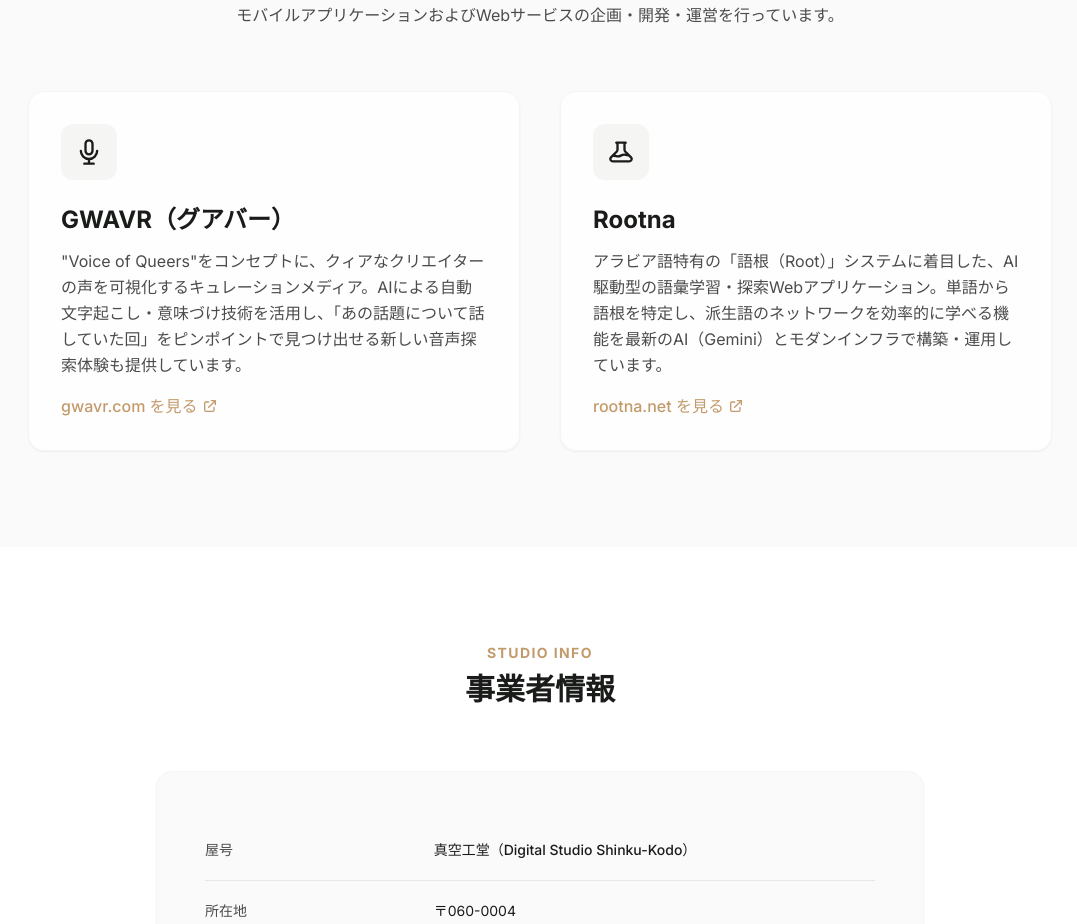
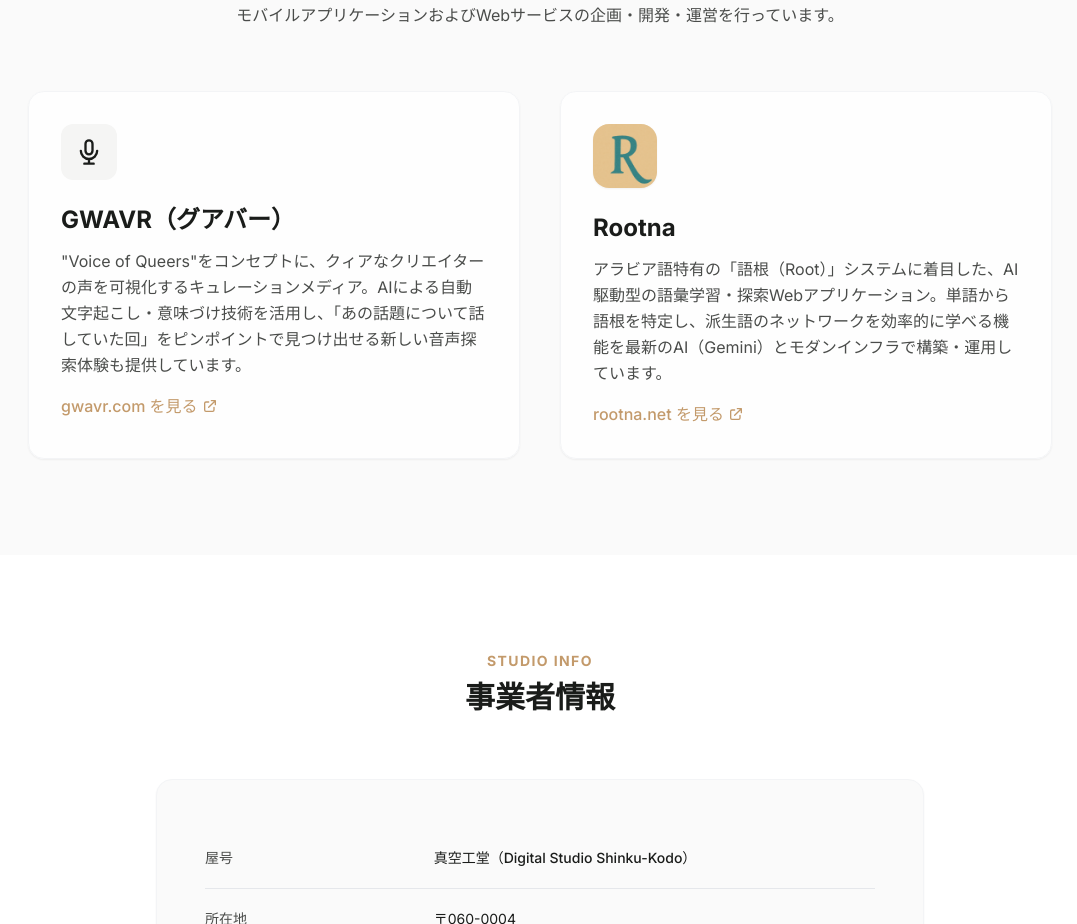
Before and after one commit to RyoDeJaneiro/shinkukodo, a plain HTML site: page index.html in a window 1280 px wide. Shown: the part 1359-2283 px from the top of the page, without its empty margins (100-1177 px from the left). Drawn offline with nearby package versions, Linux system fonts and the light colour scheme.

Commit message:
Use official Rootna icon for Rootna project card

```diff
--- a/index.html
+++ b/index.html
@@ -187,10 +187,8 @@
 
                 <!-- Project 2: Rootna -->
                 <div class="bg-white/80 backdrop-blur-sm rounded-2xl p-8 shadow-sm hover:shadow-xl transition-all duration-500 border border-gray-100 fade-in-section group relative transform hover:-translate-y-2" style="transition-delay: 200ms;">
-                    <div class="w-14 h-14 bg-stone-100 rounded-xl flex items-center justify-center mb-6 group-hover:bg-zunda group-hover:text-white transition-colors duration-300">
-                        <svg class="w-7 h-7 text-zunda group-hover:text-white transition-colors" fill="none" viewBox="0 0 24 24" stroke="currentColor">
-                            <path stroke-linecap="round" stroke-linejoin="round" stroke-width="2" d="M19.428 15.428a2 2 0 00-1.022-.547l-2.387-.477a6 6 0 00-3.86.517l-.318.158a6 6 0 01-3.86.517L6.05 15.21a2 2 0 00-1.806.547M8 4h8l-1 1v5.172a2 2 0 00.586 1.414l5 5c1.26 1.26.367 3.414-1.415 3.414H4.828c-1.782 0-2.674-2.154-1.414-3.414l5-5A2 2 0 009 10.172V5L8 4z" />
-                        </svg>
+                    <div class="w-16 h-16 bg-stone-100 rounded-2xl flex items-center justify-center mb-6 overflow-hidden shadow-sm group-hover:shadow-md transition-all duration-300">
+                        <img src="rootna_official_icon.png" alt="Rootna Icon" class="w-full h-full object-cover group-hover:scale-110 transition-transform duration-500">
                     </div>
                     <h4 class="text-2xl font-bold text-zunda mb-3">Rootna</h4>
                     <p class="leading-relaxed mb-4">
```
Also changed, not shown: rootna_official_icon.png (added).
